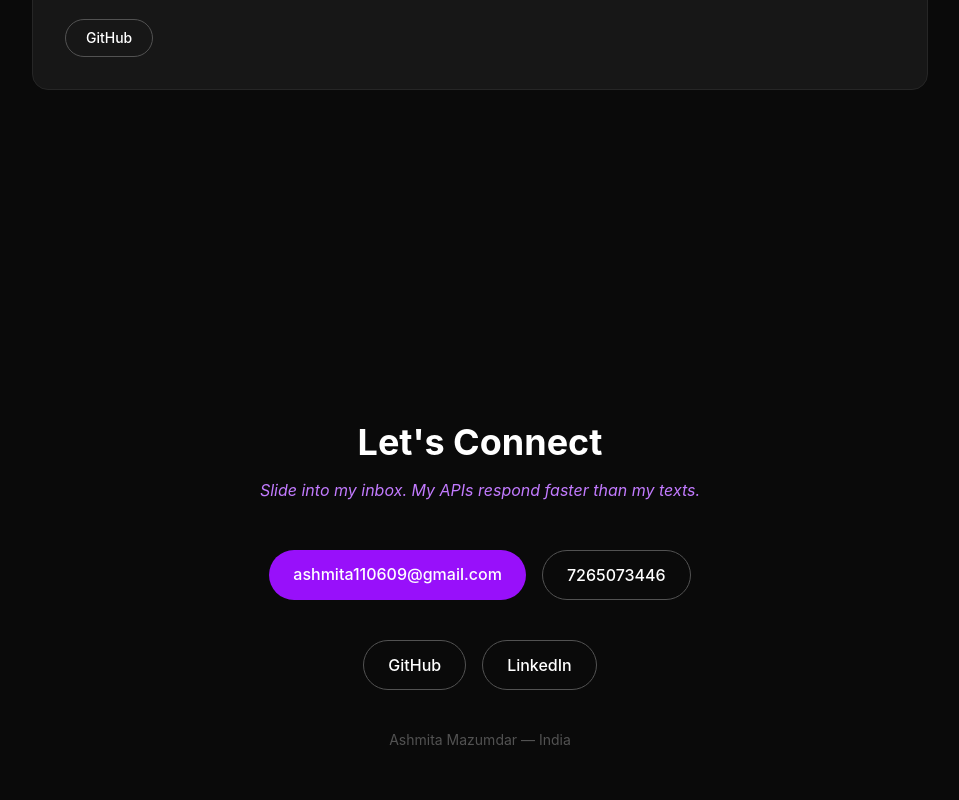
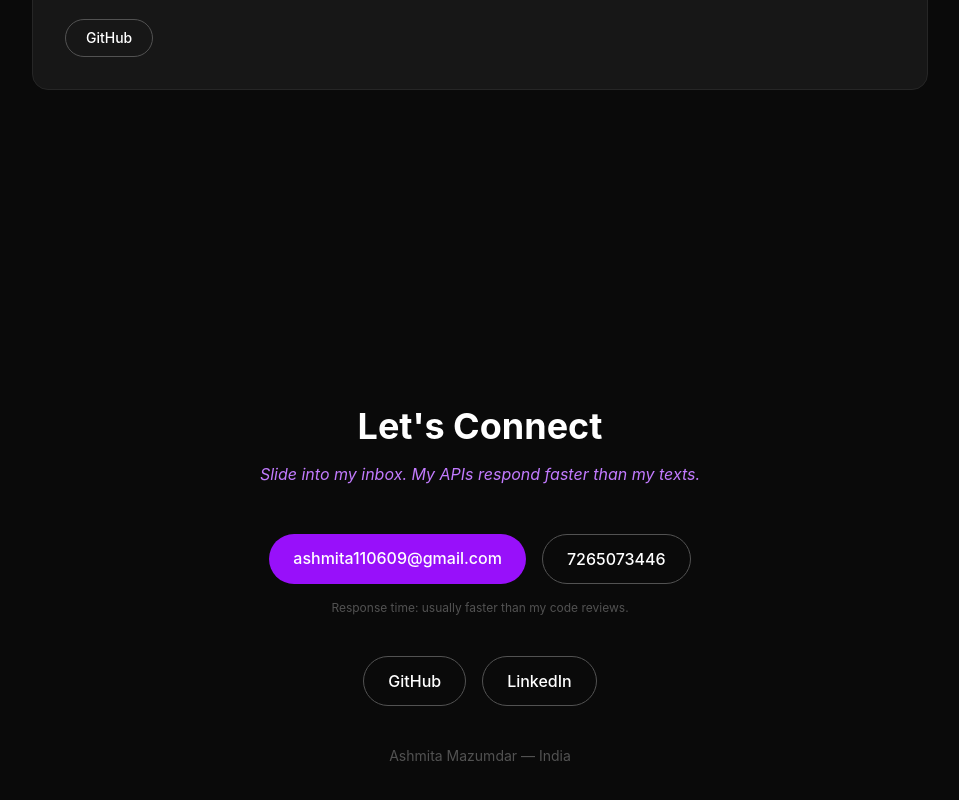
Before and after one commit to ashmita-dev/final_portfolio, a React (Vite) app: page / in a window 1280 px wide. Shown: the part 3772-4572 px from the top of the page, without its empty margins (160-1119 px from the left). Built offline with nearby package versions, Linux system fonts and the light colour scheme.

Commit message:
Fixed contact section copy placement

```diff
--- a/src/sections/Contact.jsx
+++ b/src/sections/Contact.jsx
@@ -3,7 +3,10 @@ import { personalInfo } from "../data/portfolioData";
 
 function Contact() {
   return (
-    <section id="contact" className="min-h-screen bg-neutral-950 flex flex-col items-center justify-center px-6 py-24 text-center">
+    <section
+      id="contact"
+      className="min-h-screen bg-neutral-950 flex flex-col items-center justify-center px-6 py-24 text-center"
+    >
       <motion.h2
         initial={{ opacity: 0, y: 20 }}
         whileInView={{ opacity: 1, y: 0 }}
@@ -29,7 +32,7 @@ function Contact() {
         whileInView={{ opacity: 1, y: 0 }}
         viewport={{ once: true }}
         transition={{ duration: 0.6, delay: 0.2 }}
-        className="flex flex-col md:flex-row gap-4 mb-10"
+        className="flex flex-col md:flex-row gap-4 mb-4"
       >
         <a
           href={`mailto:${personalInfo.email}`}
@@ -45,6 +48,16 @@ function Contact() {
           {personalInfo.phone}
         </a>
       </motion.div>
+
+      <motion.p
+        initial={{ opacity: 0 }}
+        whileInView={{ opacity: 1 }}
+        viewport={{ once: true }}
+        transition={{ duration: 0.6, delay: 0.25 }}
+        className="text-neutral-600 text-xs mb-10"
+      >
+        Response time: usually faster than my code reviews.
+      </motion.p>
 
       <motion.div
         initial={{ opacity: 0, y: 20 }}
```
